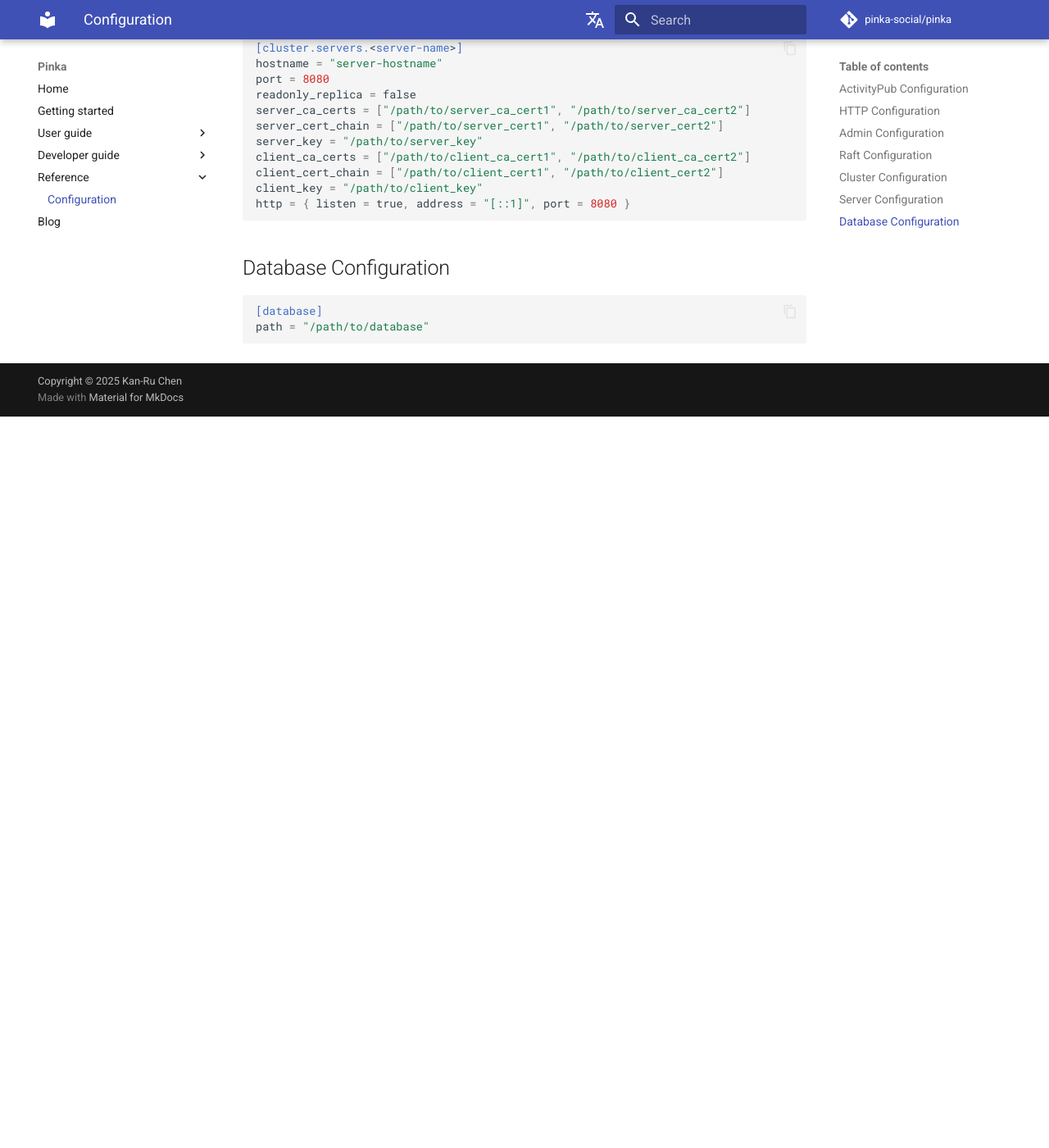
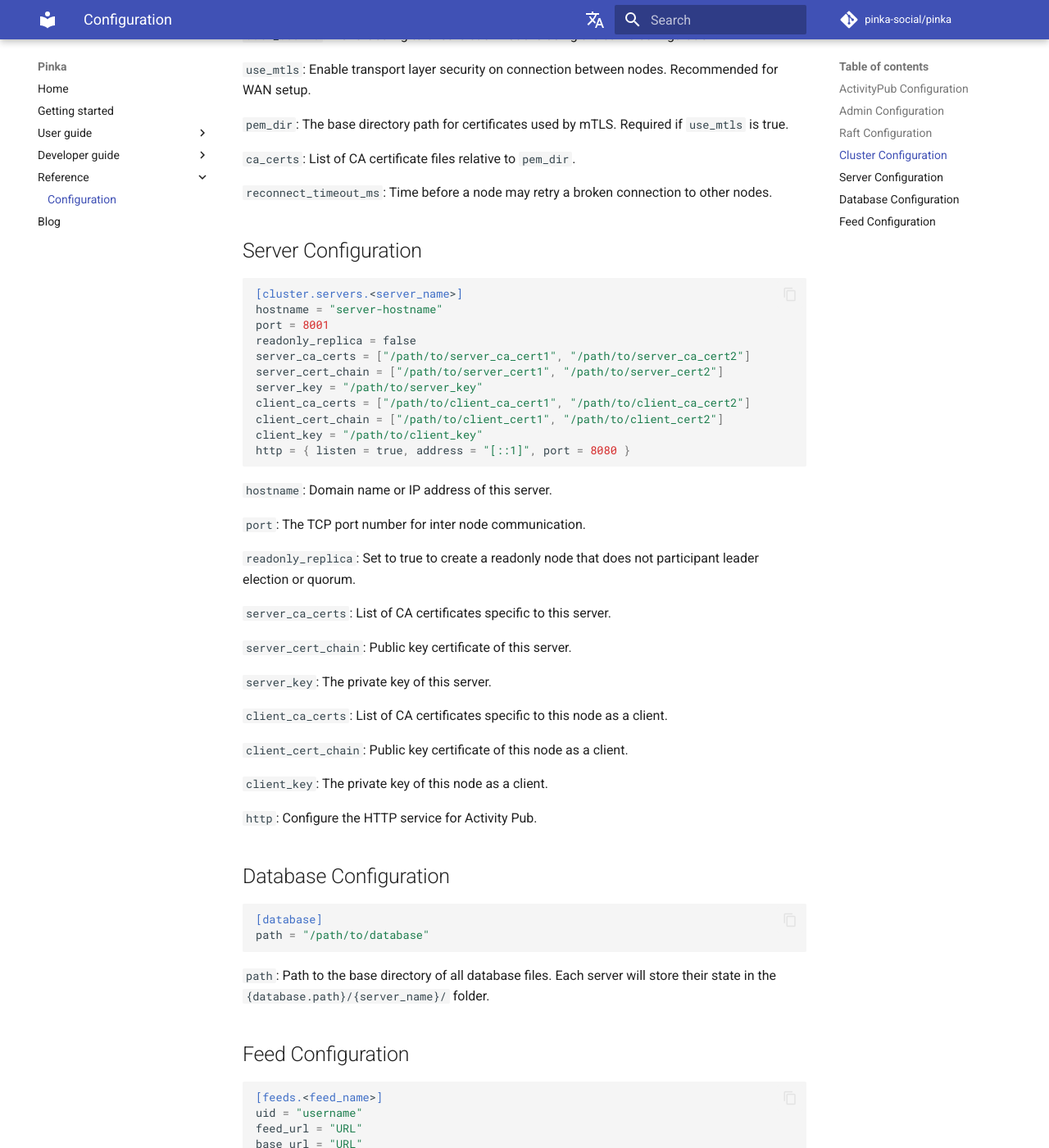
Before and after one commit to pinka-social/pinka, an MkDocs documentation site: the page built from docs/docs/reference/configuration.md, in a window 1280 px wide and 1400 px high, scrolled down 1302 px. Shown: the whole window at 82% size. Built offline with MkDocs 1.6.1 and Material for MkDocs 9.7.7, drawn with Linux system fonts in a browser that asks for light colours; comment, search, counter and statistics services are not loaded; before the commit the page ends 1810 px from its top, so only the background shows below that; some of the changed text lies outside the part shown.

Commit message:
docs: update public documents

````diff
--- a/docs/docs/reference/configuration.md
+++ b/docs/docs/reference/configuration.md
@@ -12,19 +9,17 @@ base_url = "https://your-base-url"
 webfinger_at_host = "your-webfinger-host"
 ```
 
-## HTTP Configuration
-```toml
-[http]
-listen = true
-address = "[::1]"
-port = 8080
-```
+`base_url`: The base URL used to construct actor or object URLs. (e.g. `{base_url}/users/{username}/followers`)
+
+`webfinger_at_host`: The host name of a webfinger account. (e.g. `example.org` in `@user@example.org`)
 
 ## Admin Configuration
 ```toml
 [admin]
 password = "your-secret-password"
 ```
+
+`password`: The password used for admin endpoint authentication via HTTP basic auth.
 
 ## Raft Configuration
 ```toml
@@ -34,6 +29,14 @@ min_election_ms = 1000
 max_election_ms = 2000
 ```
 
+`heartbeat_ms`: Interval between Raft heartbeats. It should be much shorter than the election timeout.
+
+`min_election_ms`: The minimum timeout before a node may start a new leader
+election. It should be at least 5x or 10x round-trip latency between nodes.
+
+`max_election_ms`: The maximum timeout before a node may start a new leader
+election. It should be at least 5x or 10x round-trip latency between nodes.
+
 ## Cluster Configuration
 ```toml
 [cluster]
@@ -41,15 +44,28 @@ auth_cookie = "your-auth-cookie"
 use_mtls = true
 pem_dir = "/path/to/pem_dir"
 ca_certs = ["/path/to/ca_cert1", "/path/to/ca_cert2"]
-servers = []
 reconnect_timeout_ms = 5000
 ```
 
+`auth_cookie`: A short string to ensure each node is using the same
+configuration.
+
+`use_mtls`: Enable transport layer security on connection between nodes.
+Recommended for WAN setup.
+
+`pem_dir`: The base directory path for certificates used by mTLS. Required if
+`use_mtls` is true.
+
+`ca_certs`: List of CA certificate files relative to `pem_dir`.
+
+`reconnect_timeout_ms`: Time before a node may retry a broken connection to
+other nodes.
+
 ## Server Configuration
 ```toml
-[cluster.servers.<server-name>]
+[cluster.servers.<server_name>]
 hostname = "server-hostname"
-port = 8080
+port = 8001
 readonly_replica = false
 server_ca_certs = ["/path/to/server_ca_cert1", "/path/to/server_ca_cert2"]
 server_cert_chain = ["/path/to/server_cert1", "/path/to/server_cert2"]
@@ -60,8 +76,61 @@ client_key = "/path/to/client_key"
 http = { listen = true, address = "[::1]", port = 8080 }
 ```
 
+`hostname`: Domain name or IP address of this server.
+
+`port`: The TCP port number for inter node communication.
+
+`readonly_replica`: Set to true to create a readonly node that does not
+participant leader election or quorum.
+
+`server_ca_certs`: List of CA certificates specific to this server.
+
+`server_cert_chain`: Public key certificate of this server.
+
+`server_key`: The private key of this server.
+
+`client_ca_certs`: List of CA certificates specific to this node as a client.
+
+`client_cert_chain`: Public key certificate of this node as a client.
+
+`client_key`: The private key of this node as a client.
+
+`http`: Configure the HTTP service for Activity Pub.
+
 ## Database Configuration
 ```toml
 [database]
 path = "/path/to/database"
 ```
+
+`path`: Path to the base directory of all database files. Each server will store their state in the `{database.path}/{server_name}/` folder.
+
+## Feed Configuration
+
+```toml
+[feeds.<feed_name>]
+uid = "username"
+feed_url = "URL"
+base_url = "URL"
+template = '''
+<p>{{ title.content|to_text }}</p>
+{% if summary %}
+<p>{{ summary.content|to_text|excerpt(400) }}</p>
+{% else %}
+<p>{{ content.body|to_text|excerpt(400) }}</p>
+{% endif %}
+{% if id is startingwith "http" %}
+<p><a href="{{ id }}">{{ id }}</a></p>
+{% elif links %}
+<p><a href="{{ links[0].href }}">{{ links[0].href }}</a></p>
+{% endif %}"
+'''
+```
+
+`uid`: All the feed activity will be attributed to this actor.
+
+`feed_url`: The URL of the feed. Pinka supports RSS/Atom/JSON feeds.
+
+`base_url`: The URL used to resolve relative URLs in the feed.
+
+`template`: The template used to format the activity content.
--- a/docs/mkdocs.yml
+++ b/docs/mkdocs.yml
@@ -50,10 +50,10 @@ nav:
   - Home: index.md
   - Getting started: getting-started.md
   - User guide:
-      - Installation: setup/installation.md
+      - Setup: setup/index.md
       - Configuration: setup/configuration.md
-      - Rendering: setup/render_comments_on_page.md
-      - Security: setup/security.md
+      - URL mapping: setup/url_mapping.md
+      - Website integration: setup/website_integration.md
       - High availability: setup/high-availability.md
       - Performance: setup/performance.md
       - Monitoring: setup/monitoring.md
@@ -62,7 +62,6 @@ nav:
       - Architecture: developer/architecture.md
       - Raft protocol: developer/raft_handle_client_request.md
       - Storage design: developer/apub_storage_design.md
-      - URL / IRI mapping: developer/apub_url_iri_mapping.md
       - Signing key management: developer/apub_key_management.md
       - Scheduled feed ingestion: developer/apub_feed_schedule.md
   - Reference:
````
Also changed, not shown: other parts of docs/docs/reference/configuration.md (+0 -3 lines), docs/docs/developer/apub_url_iri_mapping.md (deleted, +0 -25 lines), docs/docs/getting-started.md (+30 -37 lines), docs/docs/setup/configuration.md (+54 -0 lines), docs/docs/setup/index.md (added, +90 -0 lines), docs/docs/setup/url_mapping.md (added, +25 -0 lines), docs/docs/setup/installation.md (deleted), docs/docs/setup/website_integration.md (renamed from docs/docs/setup/render_comments_on_page.md), 1 other file.
